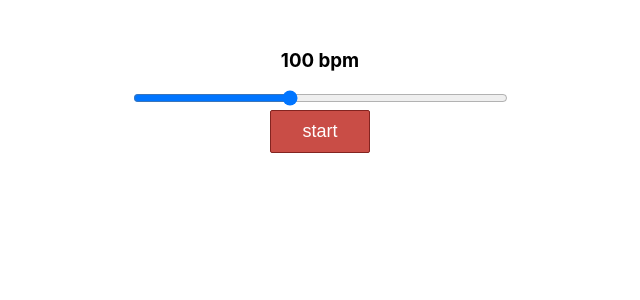
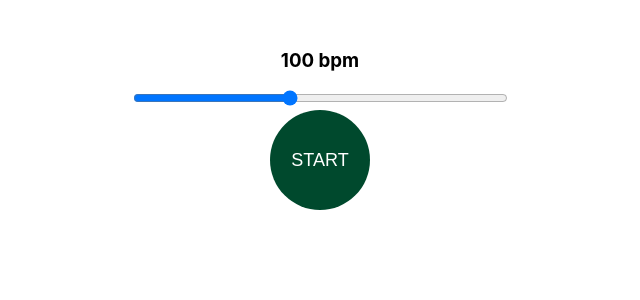
Before and after one commit to lukaszsmutek/metronome-app, a React (Create React App) app: page / in a window 1280 px wide. Shown: the top 300 px of the page, without its empty margins (320-960 px from the left). Built offline with nearby package versions, Linux system fonts and the light colour scheme.

Commit message:
change button style

```diff
--- a/src/Metronome.css
+++ b/src/Metronome.css
@@ -11,11 +11,15 @@
   }
 
   .metronome button {
-    background: #c94d46;
+    background: #00492d;
     padding: 10px;
-    border: 1px solid #832420;
-    border-radius: 2px;
+    border: none;
+    outline:none;
+    border-radius: 50px;
     width: 100px;
+    height:100px;
+    text-transform: uppercase;
     color: #fff;
     font-size: 18px;
+    cursor:pointer;
   }
```
